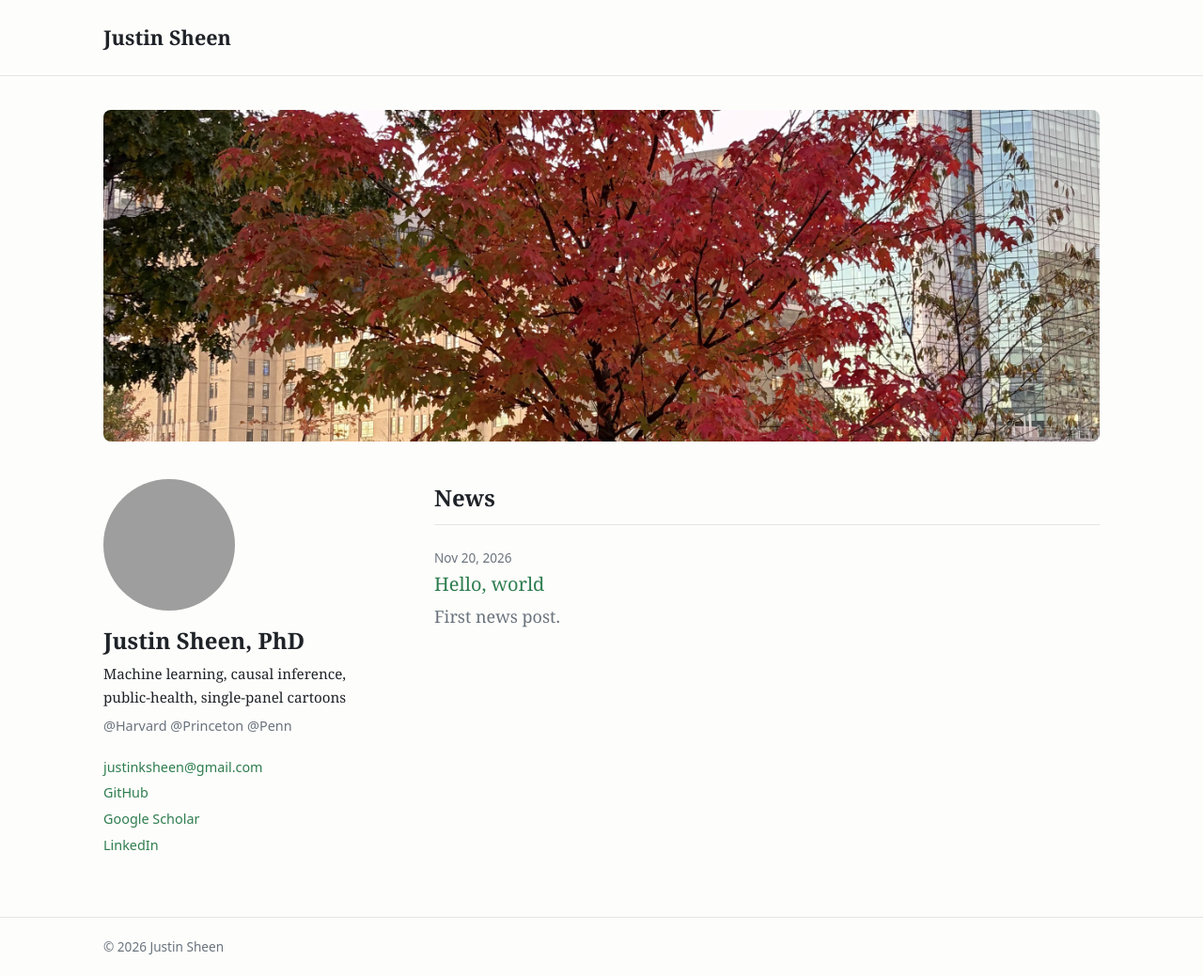
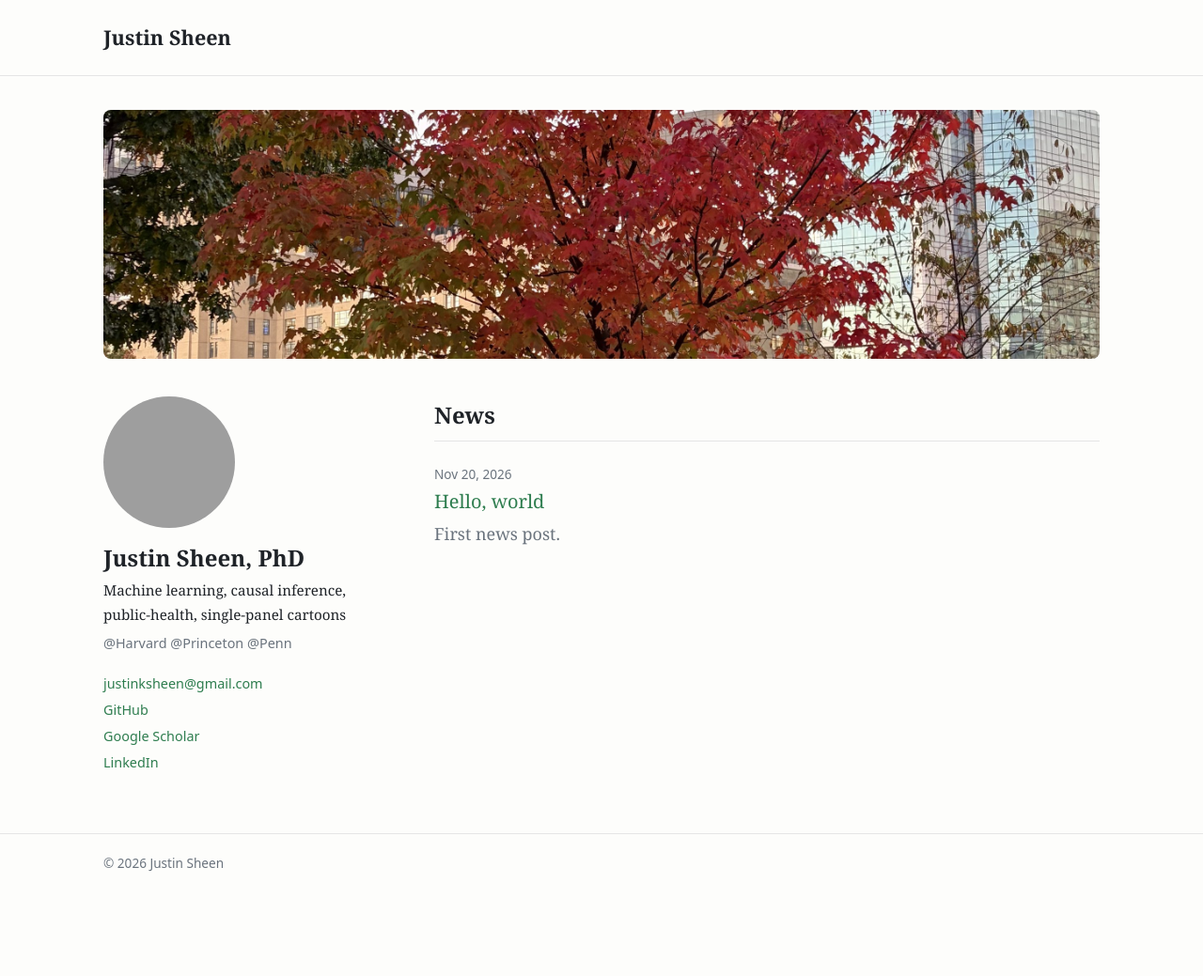
Before and after one commit to jsheen/jsheen.github.io, a Jekyll site: the page built from index.html, in a window 1280 px wide and 1039 px high. Shown: the whole window at 94% size. Built offline with Jekyll 4.4.1, drawn with Linux system fonts in a browser that asks for light colours; grey boxes are pictures that could not be loaded.

Commit message:
Make header image shorter (4:1)
Co-Authored-By: Claude Opus 5.5 <noreply@anthropic.com>

```diff
--- a/assets/css/style.css
+++ b/assets/css/style.css
@@ -65,4 +65,4 @@ body.wide .wrap { max-width: 1100px; }
 .site-footer { border-top: 1px solid var(--rule); margin-top: 60px; padding: 20px 0; color: var(--muted); font-family: system-ui, sans-serif; font-size: 0.85rem; }
 .site-footer .wrap { display: flex; justify-content: space-between; flex-wrap: wrap; gap: 10px; }
 .nowrap { white-space: nowrap; }
-.header-img { display: block; width: 100%; aspect-ratio: 3 / 1; object-fit: cover; border-radius: 8px; margin-bottom: 40px; }
+.header-img { display: block; width: 100%; aspect-ratio: 4 / 1; object-fit: cover; border-radius: 8px; margin-bottom: 40px; }
```
Also changed, not shown: assets/img/header.jpg.
